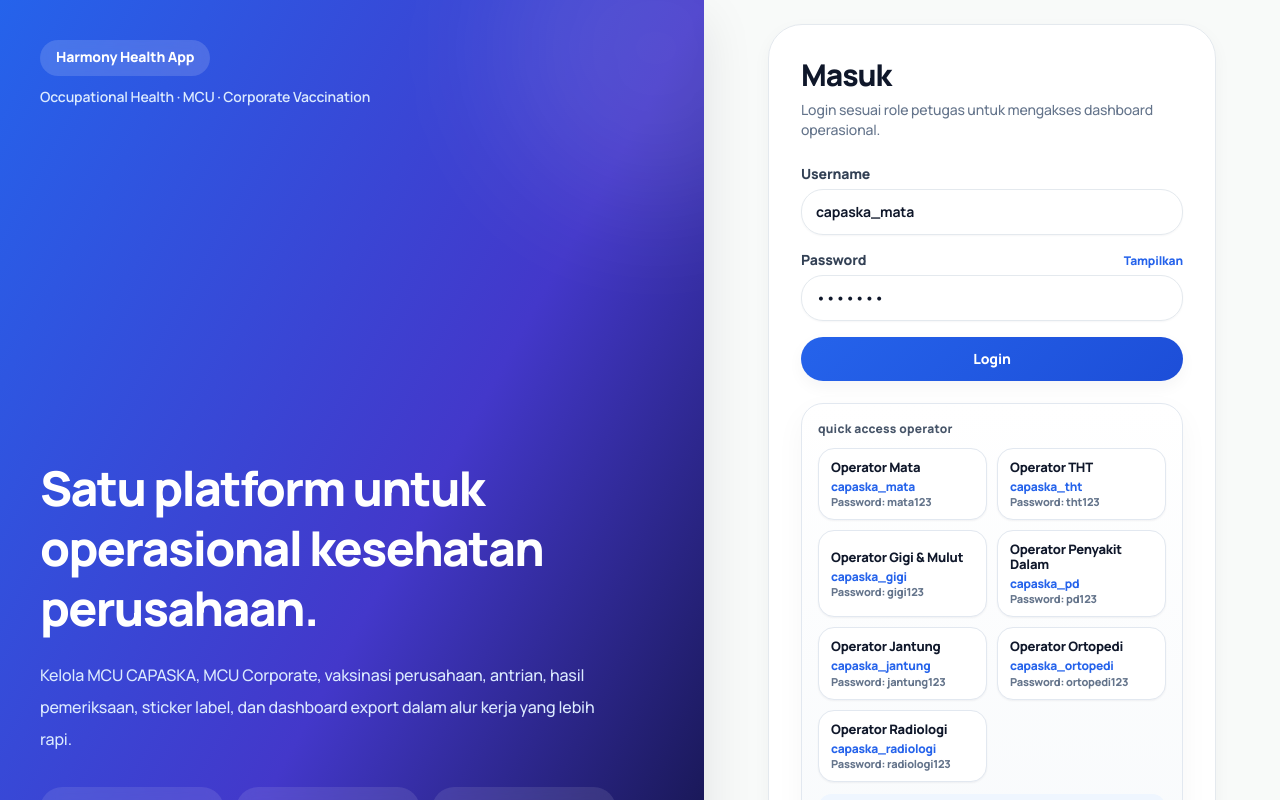
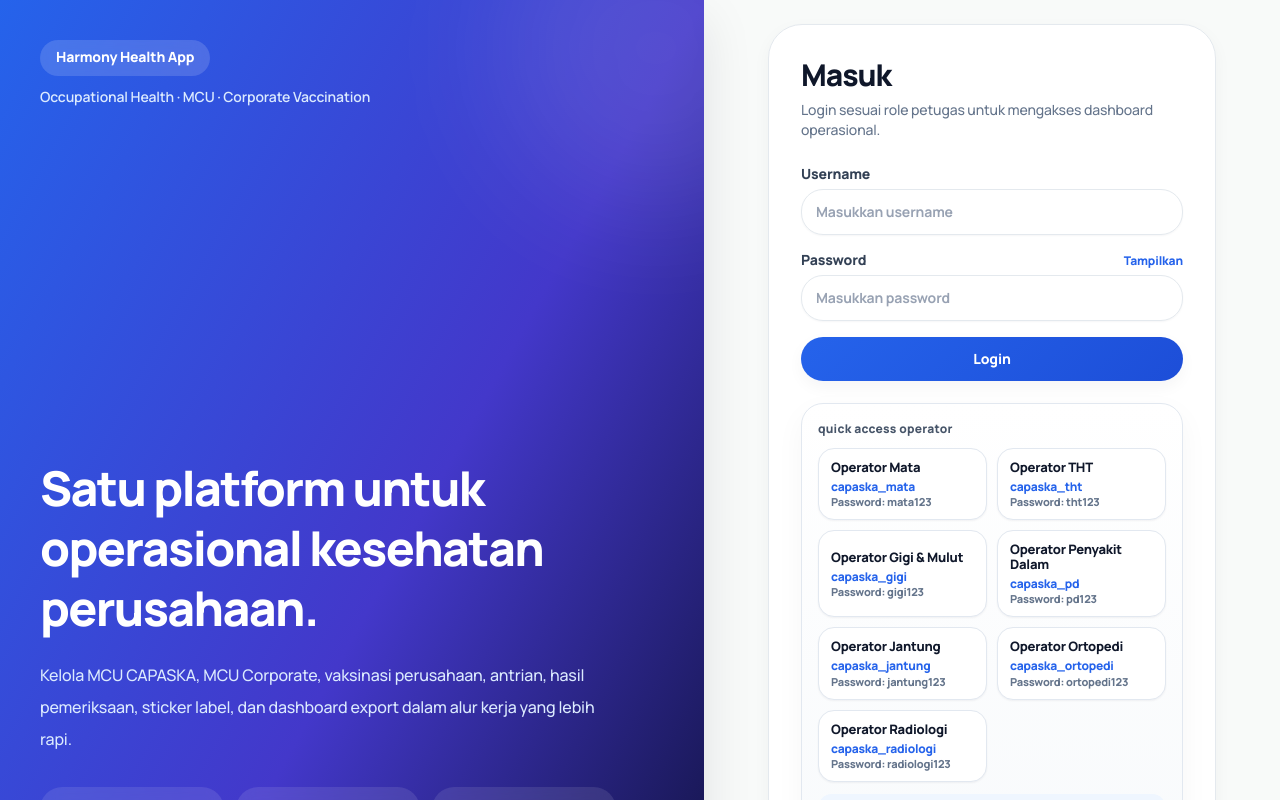
Before and after one commit to xsalsaxcn/mcu_system_nextjs, a Next.js app: page /login in a window 1280 px wide. Shown: the top 800 px of the page. Built offline with nearby package versions, Linux system fonts and the light colour scheme.

Commit message:
clear default login fields

```diff
--- a/app/login/page.tsx
+++ b/app/login/page.tsx
@@ -22,8 +22,8 @@ const demoUsers: DemoUser[] = [
 export default function LoginPage() {
   const router = useRouter();
 
-  const [username, setUsername] = useState("capaska_mata");
-  const [password, setPassword] = useState("mata123");
+  const [username, setUsername] = useState("");
+  const [password, setPassword] = useState("");
   const [showPassword, setShowPassword] = useState(false);
   const [error, setError] = useState("");
   const [loading, setLoading] = useState(false);
@@ -150,7 +150,7 @@ export default function LoginPage() {
                 </div>
               ) : null}
 
-              <form onSubmit={login} className="mt-6 space-y-4">
+              <form autoComplete="off" onSubmit={login} className="mt-6 space-y-4">
                 <div>
                   <label className="mb-1 block text-sm font-black text-slate-700">
                     Username
@@ -160,7 +160,7 @@ export default function LoginPage() {
                     value={username}
                     onChange={(e) => setUsername(e.target.value)}
                     placeholder="Masukkan username"
-                    autoComplete="username"
+                    autoComplete="off"
                   />
                 </div>
 
@@ -185,7 +185,7 @@ export default function LoginPage() {
                     value={password}
                     onChange={(e) => setPassword(e.target.value)}
                     placeholder="Masukkan password"
-                    autoComplete="current-password"
+                    autoComplete="new-password"
                   />
                 </div>
 
```
